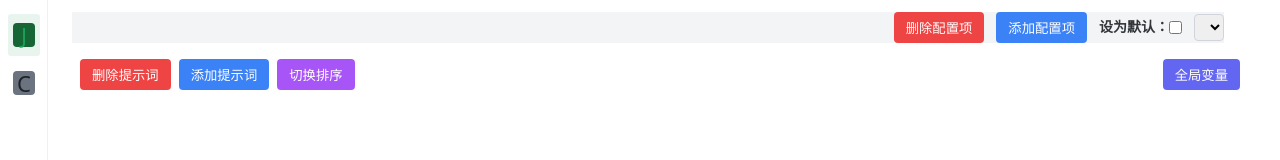
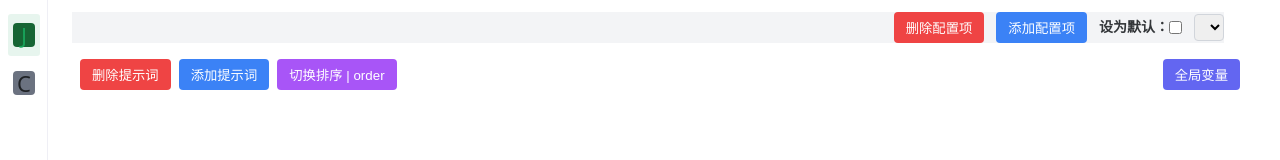
Before and after one commit to wdssmq/AI-Jumon, a Vue app: page / in a window 1280 px wide. Shown: the top 160 px of the page. Built offline with nearby package versions, Linux system fonts and the light colour scheme.

Commit message:
up-vue, 排序功能调整

```diff
--- a/src/components/EdtPrompts.vue
+++ b/src/components/EdtPrompts.vue
@@ -220,7 +220,7 @@ const AttributeEditor = defineComponent({
 
       <AttributeEditor
         label="排序"
-        :on-update="(val: string) => prompt.order = Number(val)"
+        :on-update="(val: string) => prompt.order = Number(val.replace(/\D/g, ''))"
         :on-toggle="() => attributesEditState.order = !attributesEditState.order"
         :model-value="prompt.order.toString()"
         :is-editing="attributesEditState.order"
--- a/src/components/JumonPage.vue
+++ b/src/components/JumonPage.vue
@@ -81,16 +81,19 @@ function preProcessResult(result: Config[] | Config) {
 }
 
 // 排序修改
-const sortType = ref<'order' | 'rnd'>('order');
-function changeSort(to = '') {
-  if (sortType.value === 'rnd' || to === 'order') {
-    sortType.value = 'order';
+const sortType = ['order', 'rnd', 'update'];
+const sortTypeIndex = ref(0);
+function changeSort() {
+  sortTypeIndex.value = (sortTypeIndex.value + 1) % sortType.length;
+  console.log('Change Sort to:', sortType[sortTypeIndex.value]);
+  if (sortType[sortTypeIndex.value] === 'update') {
+    curIndex.value.prompts.sort((a, b) => {
+      const timeA = a.update as number || 0;
+      const timeB = b.update as number || 0;
+      return timeB - timeA;
+    });
   }
-  else {
-    sortType.value = 'rnd';
-  }
-
-  if (sortType.value === 'rnd') {
+  else if (sortType[sortTypeIndex.value] === 'rnd') {
     curIndex.value.prompts.sort(() => Math.random() - 0.5);
   }
   else {
@@ -465,7 +468,7 @@ const drawerTitle = ref('变量列表');
         class="btn-def bg-purple-500 hover:bg-purple-600"
         @click="generatePrompt(true)"
       >
-        切换排序
+        切换排序 | {{ sortType[sortTypeIndex] }}
       </button>
       <button
         class="ml-auto mr-4 btn-def bg-indigo-500 hover:bg-indigo-600"
```
